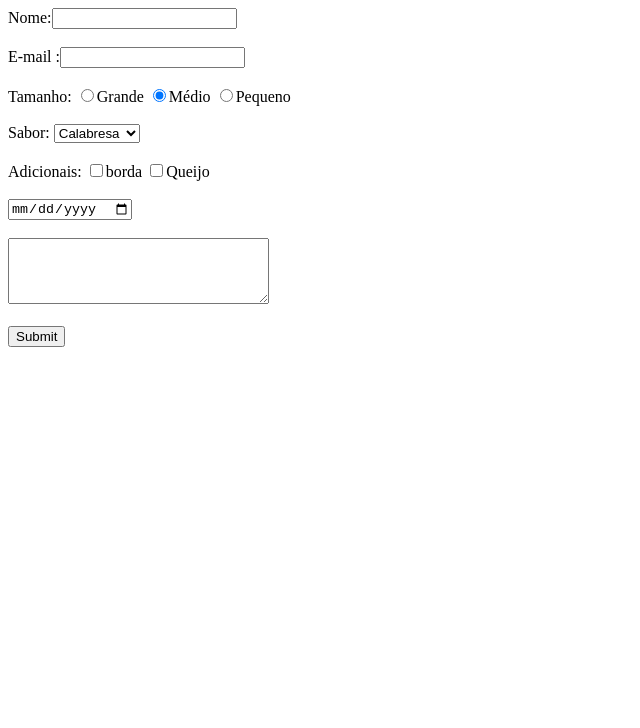
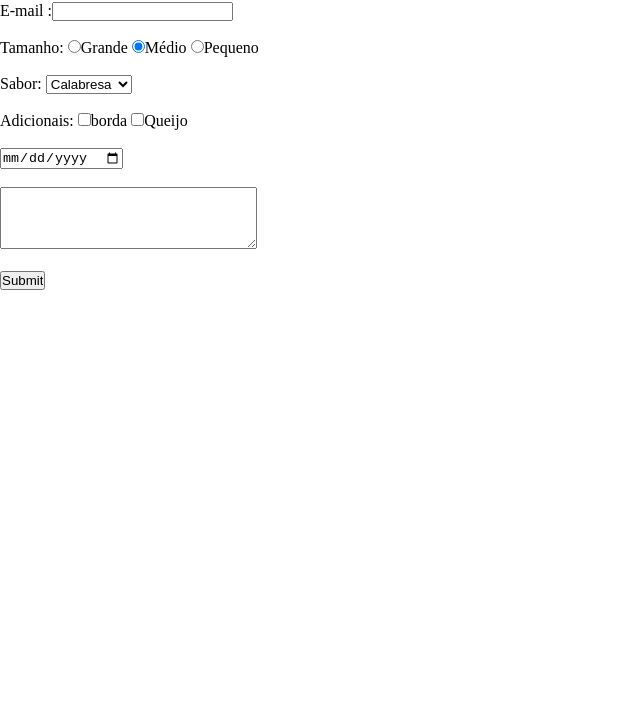
Before and after one commit to SantiagoChiniske/formulario_Pizzaria, a plain HTML site: page index.html in a window 1280 px wide. Shown: the part 72-800 px from the top of the page, without its empty margins (0-640 px from the left). Drawn offline with Linux system fonts and the light colour scheme.

Commit message:
Div container e reset do Css

```diff
--- a/index.html
+++ b/index.html
@@ -9,6 +9,7 @@
 </head>
 <body>
 
+    <div id="container">
         <h1>Pedido de Pizza</h1>
 
         <form method="post" action="teste.jsp">
@@ -39,6 +40,8 @@
             <br><br>
             <input type="submit" name="" id="">
         </form>
+    </div>
+
 
 </body>
 </html>
--- a/style.css
+++ b/style.css
@@ -0,0 +1,6 @@
+* {
+    margin:0;
+    padding:0;
+    list-style:none;
+    vertical-align:baseline;
+}
```
Lines whose indentation alone changed are shown as unchanged.
